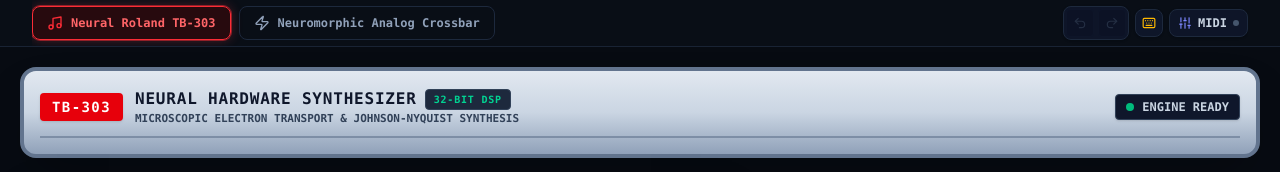
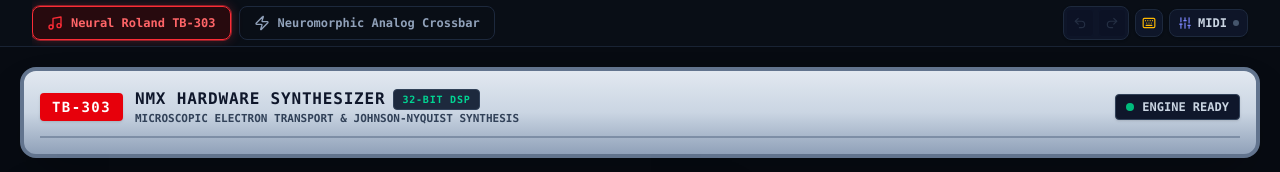
Before and after one commit to Pablocheee/KCL-303, a React (Vite) app: page / in a window 1280 px wide. Shown: the top 172 px of the page. Built offline with nearby package versions, Linux system fonts and the light colour scheme; no server answers.

Commit message:
refactor: rename Neural Hardware to NMX in visualizer
Update component display name to align with current branding.

```diff
--- a/src/components/Neural303Visualizer.tsx
+++ b/src/components/Neural303Visualizer.tsx
@@ -109,7 +109,7 @@
             </div>
             <div>
               <div className="text-sm sm:text-base font-black tracking-wider uppercase text-slate-900 flex items-center gap-2">
-                <span>Neural Hardware Synthesizer</span>
+                <span>NMX Hardware Synthesizer</span>
                 <span className="px-2 py-0.5 rounded bg-slate-800 text-emerald-400 text-[10px] font-bold border border-slate-700">
                   32-BIT DSP
                 </span>
```
